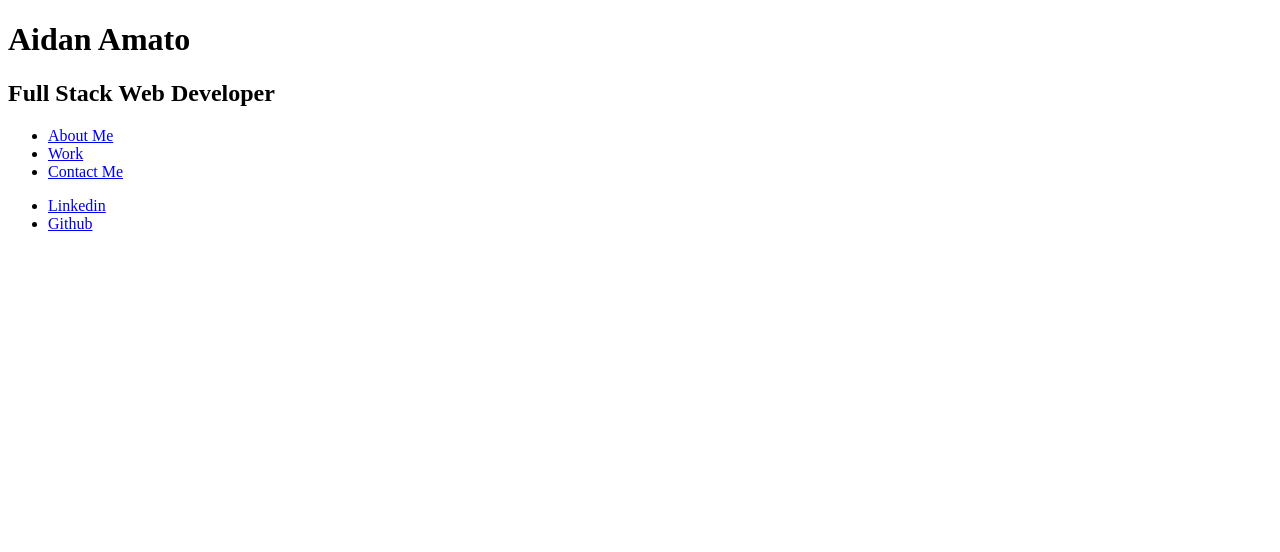
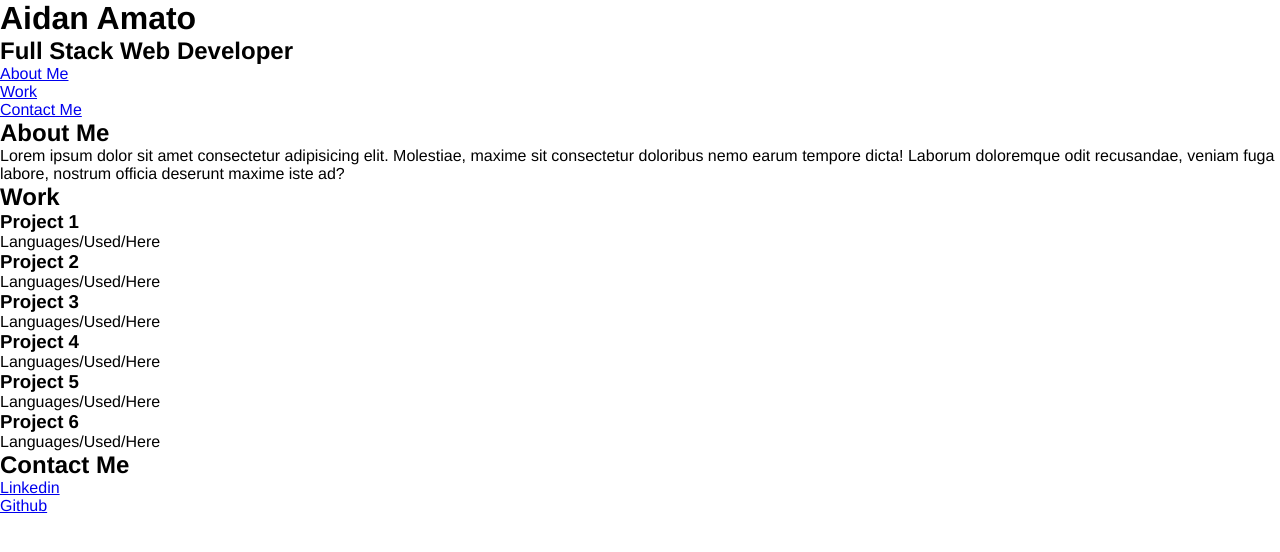
Before and after one commit to aidanamato/professional-portfolio, a plain HTML site: page index.html in a window 1280 px wide. Drawn offline with Linux system fonts and the light colour scheme.

Commit message:
add basic content to HTML and initial CSS rules

```diff
--- a/assets/css/style.css
+++ b/assets/css/style.css
@@ -1,3 +1,15 @@
 :root {
 
 }
+
+* {
+    box-sizing: border-box;
+    margin: 0;
+    padding: 0;
+}
+
+body {
+    font-family: Helvetica, Arial, sans-serif;
+}
+
+/* Header Styles Start */
--- a/index.html
+++ b/index.html
@@ -29,24 +29,54 @@
         </header>
     <!-- About Me -->
         <section id="about-me">
+            <h2>About Me</h2>
+            <p>
+                Lorem ipsum dolor sit amet consectetur adipisicing elit. Molestiae, maxime sit consectetur doloribus nemo earum tempore dicta! Laborum doloremque odit recusandae, veniam fuga labore, nostrum officia deserunt maxime iste ad?
+            </p>
         </section>
 
     <!-- Work -->
         <section id="#work">
+            <h2>Work</h2>
+            <div>
+                <h3>Project 1</h3>
+                <p>Languages/Used/Here</p>
+            </div>
+            <div>
+                <h3>Project 2</h3>
+                <p>Languages/Used/Here</p>
+            </div>
+            <div>
+                <h3>Project 3</h3>
+                <p>Languages/Used/Here</p>
+            </div>
+            <div>
+                <h3>Project 4</h3>
+                <p>Languages/Used/Here</p>
+            </div>
+            <div>
+                <h3>Project 5</h3>
+                <p>Languages/Used/Here</p>
+            </div>
+            <div>
+                <h3>Project 6</h3>
+                <p>Languages/Used/Here</p>
+            </div>
         </section>
 
     <!-- Contact Me -->
         <section id="#contact-me">
+            <h2>Contact Me</h2>
         </section>
 
         <footer>
             <nav>
                 <ul>
                     <li>
-                        <a href="https://www.linkedin.com/in/aidan-amato-a53b98210">Linkedin</a>
+                        <a href="https://www.linkedin.com/in/aidan-amato-a53b98210" target="_blank">Linkedin</a>
                     </li>
                     <li>
-                        <a href="https://github.com/aidanamato">Github</a>
+                        <a href="https://github.com/aidanamato" target="_blank">Github</a>
                     </li>
         </footer>
     </body>
```
